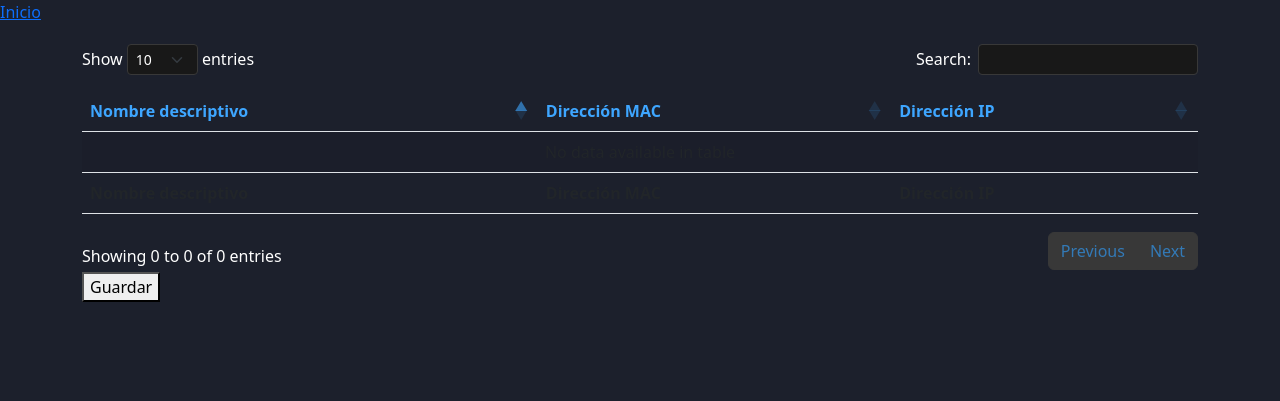
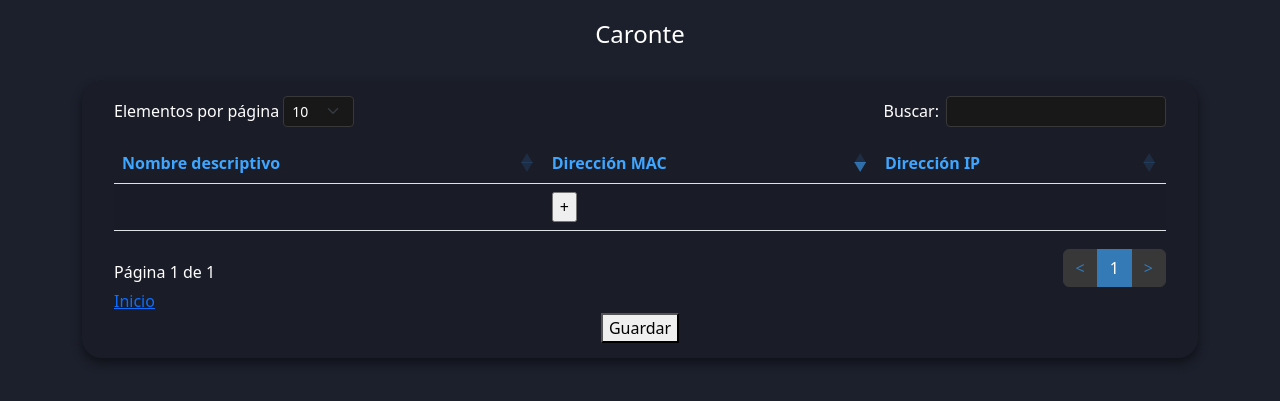
Before and after one commit to DAT-ETSIT/wolwebapp, a Flask app: template templates/editMachines.html in a window 1280 px wide. Shown: the top 401 px of the page. Run offline with Flask 2, Linux system fonts and the light colour scheme; the template is opened without the code that fills it, so the values that code supplies are empty; parts of the project's set-up code (start-up, migrations or seed data) failed here and were passed over; some libraries are stand-ins or nearby versions.

Commit message:
Implemented machine addition button

```diff
--- a/main.py
+++ b/main.py
@@ -18,17 +18,16 @@ def index():
     elif request.method == 'POST':
         new_machines = []
         for i in range(0,int((len(request.form)-1)/3)):
-            new_machines.append({"name": request.form[f"machine[{i}][name]"], "mac": request.form[f"machine[{i}][mac]"], "ip": request.form[f"machine[{i}][ip]"], "port": "7"})
+            if request.form[f"machine[{i}][name]"] != "" and request.form[f"machine[{i}][mac]"] != "" and request.form[f"machine[{i}][ip]"] != "":
+                new_machines.append({"name": request.form[f"machine[{i}][name]"], "mac": request.form[f"machine[{i}][mac]"], "ip": request.form[f"machine[{i}][ip]"], "port": "7"})
         with open('./machines.json', 'w') as file:
             file.write(json.dumps(new_machines, ensure_ascii=False))
-
         return redirect(url_for('index'))
 
 @app.route('/edit')
 def machineEdit():
     with open('./machines.json', 'r') as file:
         machines = json.load(file)
-
     return render_template('editMachines.html', machines=machines)
 
 @app.route('/wol/<int:machineId>')
--- a/templates/editMachines.html
+++ b/templates/editMachines.html
@@ -8,10 +8,12 @@
 </head>
 
 <body>
-  <a href="{{ url_for('index')}}">Inicio</a>
+
   <div class="container">
+    <h4 class="text-center">Caronte</h4><br>
     <form method="POST" action="/">
-      <table id="equipos" class="table table-striped" style="width:100%">
+      <div class="borderTable align-middle">
+        <table id="equipos" class="table table-striped" style="width:100%">
           <thead>
             <tr>
               <th>Nombre descriptivo</th>
@@ -22,21 +24,33 @@
           <tbody>
             {% for machine in machines: %}
             <tr id="row_{{ machines.index(machine) }}">
-            <td><input type="text" name="machine[{{ machines.index(machine) }}][name]" value="{{ machine['name'] }}">
+              <td>
+                <input type="text" name="machine[{{ machines.index(machine) }}][name]" value="{{ machine['name'] }}">
               </td>
-            <td><input type="text" name="machine[{{ machines.index(machine) }}][mac]" value="{{ machine['mac'] }}"></td>
-            <td><input type="text" name="machine[{{ machines.index(machine) }}][ip]" value="{{ machine['ip'] }}"></td>
+              <td>
+                <input type="text" name="machine[{{ machines.index(machine) }}][mac]" value="{{ machine['mac'] }}">
+              </td>
+              <td>
+                <input type="text" name="machine[{{ machines.index(machine) }}][ip]" value="{{ machine['ip'] }}">
+              </td>
             </tr>
             {% endfor %}
+            <tr id="add">
+              <td>
+              </td>
+              <td>
+                <input type="button" onclick="addMachine()" value="+">
+              </td>
+              <td>
+              </td>
+            </tr>
           </tbody>
-            <tr>
-            <th>Nombre descriptivo</th>
-            <th>Dirección MAC</th>
-            <th>Dirección IP</th>
-            </tr>
-        </tfoot>
         </table>
+        <a href="{{ url_for('index')}}">Inicio</a>
+        <div style="display: flex; justify-content: center">
           <button type="submit">Guardar</button>
+        </div>
+      </div>
     </form>
   </div>
 </body>
@@ -46,6 +60,47 @@
 <script src="https://cdn.datatables.net/1.13.1/js/dataTables.bootstrap5.min.js"></script>
 <script>
   $(document).ready(function () {
-    $('#equipos').DataTable();
+    $('#equipos').DataTable({
+      order: [[1, 'desc']],
+      language: {
+        lengthMenu: 'Elementos por página _MENU_ ',
+        zeroRecords: 'No se encuentran resultados',
+        info: 'Página _PAGE_ de _PAGES_',
+        infoEmpty: 'No se encuentran resultados',
+        infoFiltered: '',
+        search: 'Buscar:',
+        paginate: {
+          next: ">",
+          previous: "<"
+        }
+      },
+    });
   });
+
+  function addMachine() {
+    console.log($('table > tbody > tr').length)
+    $('#add').html(`
+                    <td>
+                      <input type="text" name="machine[${$('table > tbody > tr').length - 1}][name]">
+                    </td>
+                    <td>
+                      <input type="text" name="machine[${$('table > tbody > tr').length - 1}][mac]">
+                    </td>
+                    <td>
+                      <input type="text" name="machine[${$('table > tbody > tr').length - 1}][ip]">
+                    </td>
+                  `);
+    $('tr#add').attr('id', `row_${$('table > tbody > tr').length - 1}`);
+    $('table > tbody').append(`
+                                <tr id="add">
+                                  <td>
+                                  </td>
+                                  <td>
+                                    <input type="button" onclick="addMachine()" value="+">
+                                  </td>
+                                  <td>
+                                  </td>
+                                </tr>
+                            `);
+  }
 </script>
--- a/templates/machines.html
+++ b/templates/machines.html
@@ -66,8 +66,7 @@
       },
     });
   });
-</script>
-<script>
+
   function requestPing(buttonClicked, machinePingURL) {
     $.ajax({
       method: 'POST',
```
